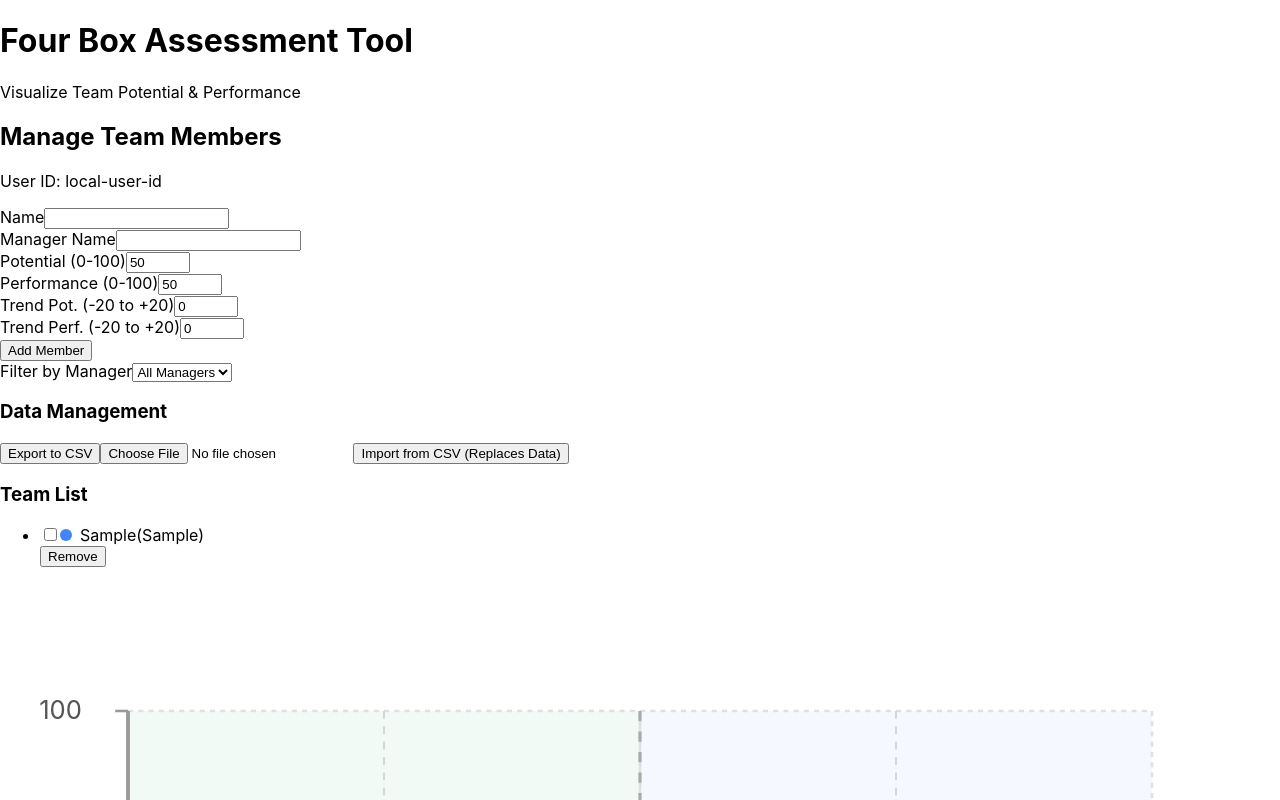
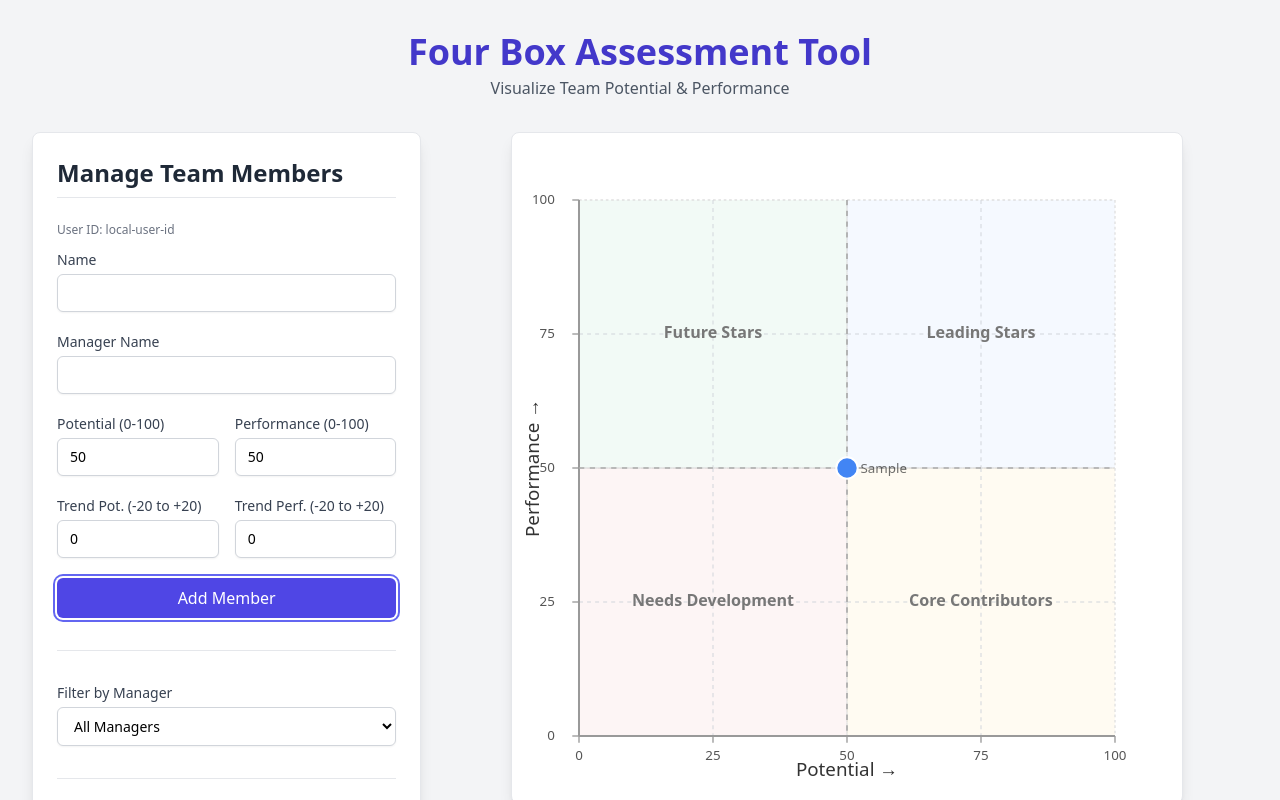
Before and after one commit to imsaar/ar4t, a React (Create React App) app: page / in a window 1280 px wide. Both pictures are taken after typing "Sample", "Sample" into the empty fields and a click on the button "Add Member". Shown: the top 800 px of the page. Built offline with nearby package versions, Linux system fonts and the light colour scheme.

Commit message:
finally got the css styling working

```diff
--- a/src/App.js
+++ b/src/App.js
@@ -267,17 +267,17 @@ const ControlsPanel = ({
     }
   };
 
-  const inputClass = "mt-1 block w-full px-3 py-2 bg-white border border-gray-300 rounded-md shadow-sm focus:outline-none focus:ring-indigo-500 focus:border-indigo-500 sm:text-sm";
-  const labelClass = "block text-sm font-medium text-gray-700";
-  const buttonClass = "w-full px-4 py-2 font-semibold rounded-md shadow-sm focus:outline-none focus:ring-2 focus:ring-offset-2";
+  const inputClass = "mt-1 block w-full px-3 py-2 bg-white border border-gray-300 rounded-md shadow-sm focus:outline-none focus:ring-2 focus:ring-indigo-500 focus:border-indigo-500 text-sm";
+  const labelClass = "block text-sm font-medium text-gray-700 mb-1";
+  const buttonClass = "w-full px-4 py-2 font-medium rounded-md shadow-sm focus:outline-none focus:ring-2 focus:ring-offset-2 transition-colors duration-150";
 
 
   return (
-    <div className="p-6 bg-gray-50 rounded-lg shadow controls-panel">
-      <h2 className="text-xl font-semibold text-gray-800 mb-4">Manage Team Members</h2>
+    <div className="p-6 bg-white rounded-lg shadow-lg border border-gray-200 controls-panel">
+      <h2 className="text-2xl font-bold text-gray-800 mb-6 pb-2 border-b border-gray-200">Manage Team Members</h2>
       {userId && <p className="text-xs text-gray-500 mb-3">User ID: {userId}</p>}
 
-      <form onSubmit={handleSubmit} className="space-y-4 mb-6 pb-6 border-b border-gray-200">
+      <form onSubmit={handleSubmit} className="space-y-5 mb-8 pb-8 border-b border-gray-200">
         <div>
           <label htmlFor="name" className={labelClass}>Name</label>
           <input type="text" id="name" value={name} onChange={e => setName(e.target.value)} className={inputClass} required />
@@ -309,7 +309,7 @@ const ControlsPanel = ({
         <button type="submit" className={`${buttonClass} bg-indigo-600 text-white hover:bg-indigo-700 focus:ring-indigo-500`}>Add Member</button>
       </form>
 
-      <div className="mb-6">
+      <div className="mb-8">
         <label htmlFor="managerFilter" className={labelClass}>Filter by Manager</label>
         <select id="managerFilter" value={selectedManager} onChange={onManagerChange} className={`${inputClass} mt-1`}>
           <option value="ALL_MANAGERS">All Managers</option>
@@ -318,31 +318,31 @@ const ControlsPanel = ({
       </div>
 
       {/* CSV Export/Import Section */}
-      <div className="space-y-3 my-6 py-6 border-y border-gray-200">
-        <h3 className="text-md font-medium text-gray-700">Data Management</h3>
+      <div className="space-y-4 my-8 py-8 border-y border-gray-200">
+        <h3 className="text-lg font-semibold text-gray-800 mb-4">Data Management</h3>
         <button onClick={onExportCsv} className={`${buttonClass} bg-green-600 text-white hover:bg-green-700 focus:ring-green-500`}>Export to CSV</button>
         <input type="file" accept=".csv" onChange={handleFileImport} ref={importFileRef} className="hidden" />
         <button onClick={handleImportClick} className={`${buttonClass} bg-blue-600 text-white hover:bg-blue-700 focus:ring-blue-500`}>Import from CSV (Replaces Data)</button>
       </div>
 
 
-      <h3 className="text-lg font-medium text-gray-700 mb-3">Team List</h3>
+      <h3 className="text-lg font-semibold text-gray-800 mb-4">Team Members</h3>
       {teamMembers.length === 0 ? (
         <p className="text-sm text-gray-500">No team members added yet.</p>
       ) : (
-        <ul className="space-y-2 max-h-60 overflow-y-auto pr-2 team-list">
+        <ul className="space-y-3 max-h-72 overflow-y-auto pr-2 team-list">
           {teamMembers.map(member => (
-            <li key={member.id} className="flex items-center justify-between p-3 bg-white rounded-md shadow-sm border border-gray-200">
+            <li key={member.id} className="flex items-center justify-between p-3 bg-gray-50 rounded-lg shadow-sm border border-gray-200 hover:bg-gray-100 transition-colors duration-150">
               <div className="flex items-center">
                 <input type="checkbox" id={`isolate-${member.id}`} checked={selectedMemberIds.includes(member.id)}
                   onChange={() => onToggleIsolate(member.id)}
                   className="h-4 w-4 text-indigo-600 border-gray-300 rounded focus:ring-indigo-500 mr-3"
                 />
                 <span style={{ width: '12px', height: '12px', backgroundColor: member.color, borderRadius: '50%', marginRight: '8px', display: 'inline-block' }}></span>
-                <span className="text-sm text-gray-800">{member.name}</span>
+                <span className="text-sm font-medium text-gray-800">{member.name}</span>
                 {member.manager && <span className="text-xs text-gray-500 ml-2">({member.manager})</span>}
               </div>
-              <button onClick={() => onRemoveMember(member.id)} className="text-xs text-red-500 hover:text-red-700 font-medium">Remove</button>
+              <button onClick={() => onRemoveMember(member.id)} className="text-xs text-red-600 hover:text-red-800 font-medium hover:underline">Remove</button>
             </li>
           ))}
         </ul>
--- a/src/index.css
+++ b/src/index.css
@@ -1,3 +1,7 @@
+@tailwind base;
+@tailwind components;
+@tailwind utilities;
+
 body {
   margin: 0;
   font-family: -apple-system, BlinkMacSystemFont, 'Segoe UI', 'Roboto', 'Oxygen',
```
